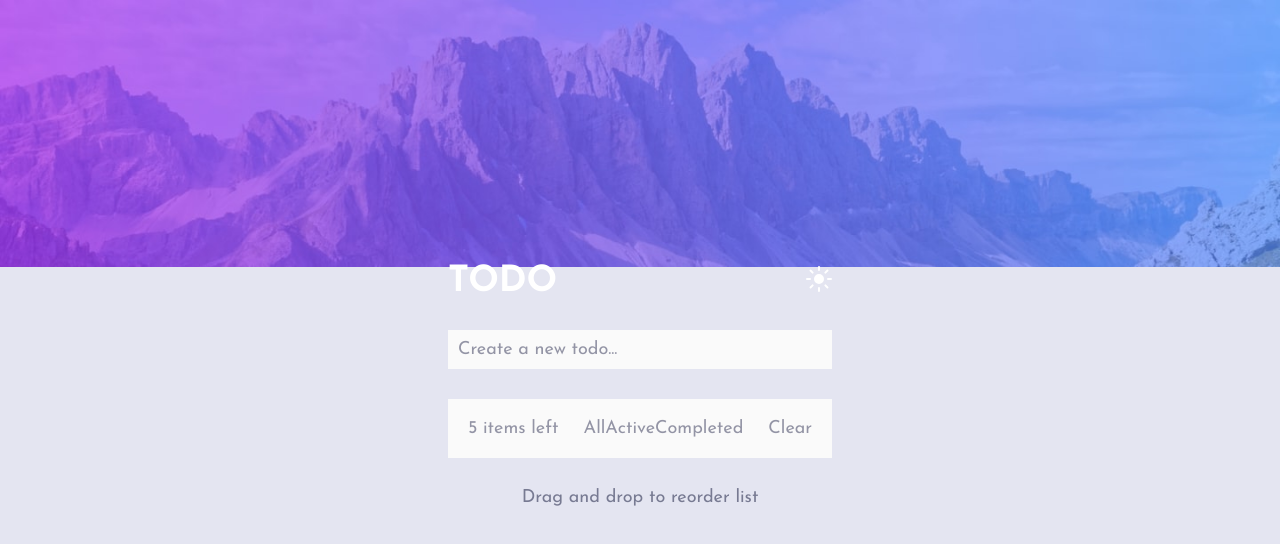
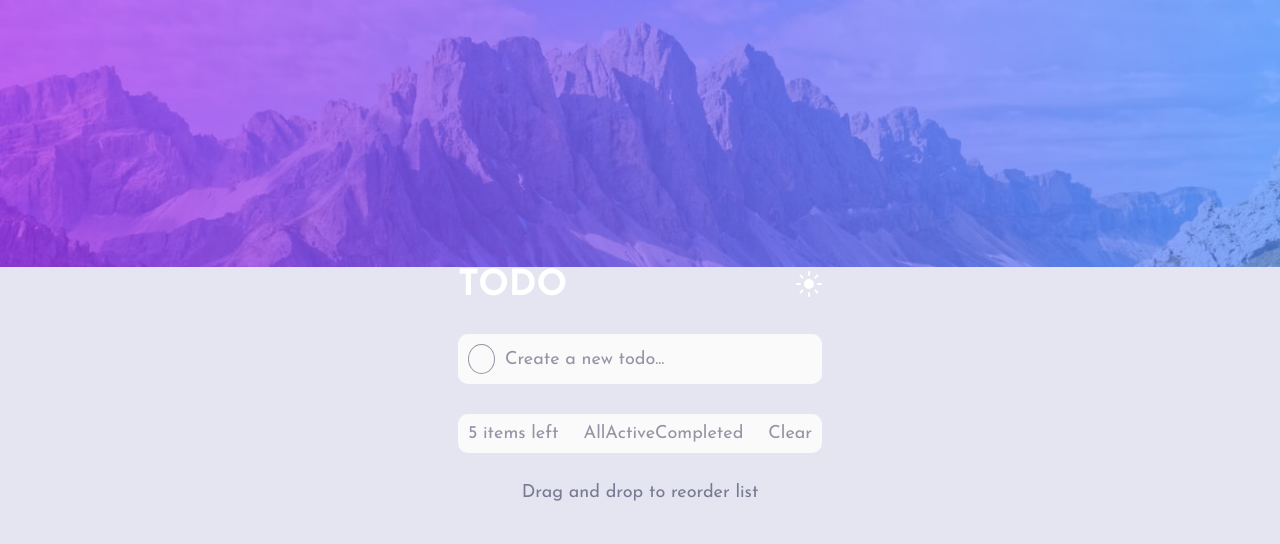
Before and after one commit to ViktoriiaZaichuk/todo-app-react, a React (Create React App) app: page / in a window 1280 px wide. Shown: the top 544 px of the page. Built offline with nearby package versions, Linux system fonts and the light colour scheme.

Commit message:
Todo list - delete todo item functionality.

```diff
--- a/src/App.css
+++ b/src/App.css
@@ -72,11 +72,15 @@
 
 
 /* Form */
-.TodoForm {
+form {
+    display: flex;
+    align-items: center;
     padding: 1rem;
 }
+.TodoForm {
+    border-radius: 10px;
+}
 .TodoForm.dark-mode {
-    padding: 1rem;
     background-color: var(--color-very-dark-desaturated-blue);
 }
 .TodoForm.dark-mode input[type=text] {
@@ -85,9 +89,7 @@
 .TodoForm.dark-mode input[type=text]::placeholder {
     color: var(--color-very-light-grayish-blue);
 }
-
 .TodoForm.light-mode {
-    padding: 1rem;
     background-color: var(--color-very-light-gray);
 }
 .TodoForm.light-mode input[type=text] {
@@ -113,17 +115,45 @@ input[type=text]:focus {
 }
 
 /* Todo list */
+.Todo {
+    display: flex;
+    justify-content: space-between;
+    align-items: center;
+    padding: 1rem;
+    border-bottom: .1rem solid var(--color-dark-grayish-blue);
+}
+.Btn-delete {
+    background-color: transparent;
+    border: none;
+    display: flex;
+    align-items: center;
+    justify-content: center;
+    cursor: pointer;
+}
+
+.Btn-checked {
+    height: 3rem;
+    width: 3rem;
+    overflow: hidden;
+    display: flex;
+    align-items: center;
+    justify-content: center;
+    background-color: transparent;
+    border: .1rem solid var(--color-dark-grayish-blue);
+    border-radius: 50%;
+    margin-right: 1rem;
+    cursor: pointer;
+}
+
 .TodoList {
     background-color: hsl(235, 24%, 19%);
-    padding: 1rem;
+    border-radius: 10px;
 
 }
 .TodoList.dark-mode {
-    padding: 1rem;
     background-color: var(--color-very-dark-desaturated-blue);
 }
 .TodoList.light-mode {
-    padding: 1rem;
     background-color: var(--color-very-light-gray);
 }
 
--- a/src/Components/Todo/Todo.js
+++ b/src/Components/Todo/Todo.js
@@ -1,19 +1,27 @@
 import React, { useContext } from "react";
 import { ThemeContext } from "../Theme/ThemeContext";
 
-const Todo = ({id, text, completed}) => {
+import CheckedIcon from "./../../images/icon-check.svg";
+import DeleteIcon from "./../../images/icon-cross.svg";
+
+const Todo = ({todos, setTodos, todo, id, text, completed}) => {
   const {theme} = useContext(ThemeContext);
+
+  const deleteDodoItem = () => {
+    setTodos(todos.filter(el => el.id !== todo.id));
+  }
 
   return (
     <div className={theme ? "Todo light-mode" : "Todo dark-mode" }>
       <button
       className="Btn-checked">
-        Check
+        <img src={CheckedIcon} alt='Todo checked' />
       </button>
       <li className="Todo-item">{text}</li>
       <button
-      className="Btn-delete">
-        Delete
+      className="Btn-delete"
+      onClick={deleteDodoItem}>
+        <img src={DeleteIcon} alt='Todo checked' />
       </button>
     </div>
   );
--- a/src/Components/Todo/TodoForm.js
+++ b/src/Components/Todo/TodoForm.js
@@ -26,6 +26,7 @@ const TodoForm = ({ inputText, setInputText, todos, setTodos }) => {
   return (
     <div className={theme ? "TodoForm light-mode" : "TodoForm dark-mode" }>
       <form>
+        <span className="Btn-checked"></span>
         <input
             type="text"
             name="todo-input"
--- a/src/Components/Todo/TodoList.js
+++ b/src/Components/Todo/TodoList.js
@@ -3,7 +3,7 @@ import { ThemeContext } from "../Theme/ThemeContext";
 
 import Todo from './Todo';
 
-const TodoList = ({todos}) => {
+const TodoList = ({todos, setTodos}) => {
   const {theme} = useContext(ThemeContext);
 
   return (
@@ -11,10 +11,13 @@ const TodoList = ({todos}) => {
       <ul>
         {todos.map(todo => (
           <Todo
+            todos={todos}
+            setTodos={setTodos}
             key={todo.id}
             id={todo.id}
             text={todo.text}
             completed={todo.completed}
+            todo={todo}
           />
         ))}
       </ul>
--- a/src/index.css
+++ b/src/index.css
@@ -45,3 +45,7 @@ button {
   font-family: 'Josefin Sans', sans-serif;
   font-weight: 400;
 }
+
+li {
+  list-style: none;
+}
```
